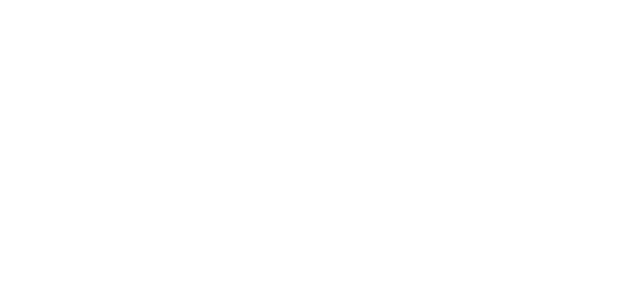
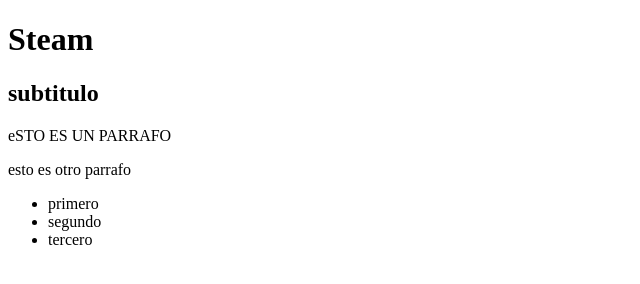
Before and after one commit to ECR1991/Master-Ciber, a plain HTML site: page Index.html in a window 1280 px wide. Shown: the whole page, without its empty margins (0-640 px from the left). Drawn offline with Linux system fonts and the light colour scheme.

Commit message:
actualizo index.html

```diff
--- a/Index.html
+++ b/Index.html
@@ -8,14 +8,28 @@
 
     <meta name="viewport" content="width=device-width, initial-scale=1.0" /> <!--Donde se renderiza o pinta la aplicacion. Indica como debe ajustarse , y la escala en pixeles con el initial scale.  -->
 
-    <title>Document</title> <!-- Titulo del documento , lo que se le dice a google para que ponga el titulo. -->
+    <title>Steam</title> <!-- Titulo del documento , lo que se le dice a google para que ponga el titulo. -->
 
     <link rel="Shortcut icon" href="./HTML/Assets/logos/logo.png" type="image/png"/> <!-- Enlace a la hoja de estilos. -->
 
   </head>
 
   <body>
-    <!-- Todo lo que no son metadatos se meten dentro del body -->
+    <!-- Todo lo que no son metadatos se meten dentro del body, es todo el contenido visible -->
+     <header>
+        <h1>Steam</h1>
+        <h2>subtitulo</h2>
+        <p>eSTO ES UN PARRAFO</p>
+        <p>esto es otro parrafo</p>
+        <ul>
+        <li>primero</li>
+        <li>segundo</li>
+        <li>tercero</li>
+
+        </ul>
+     </header> <!-- Cabecera-->
+     <main></main> <!--Principal--->
+     <footer></footer> <!--Pie de la pagina-->
   </body>
 
 </html>
```
